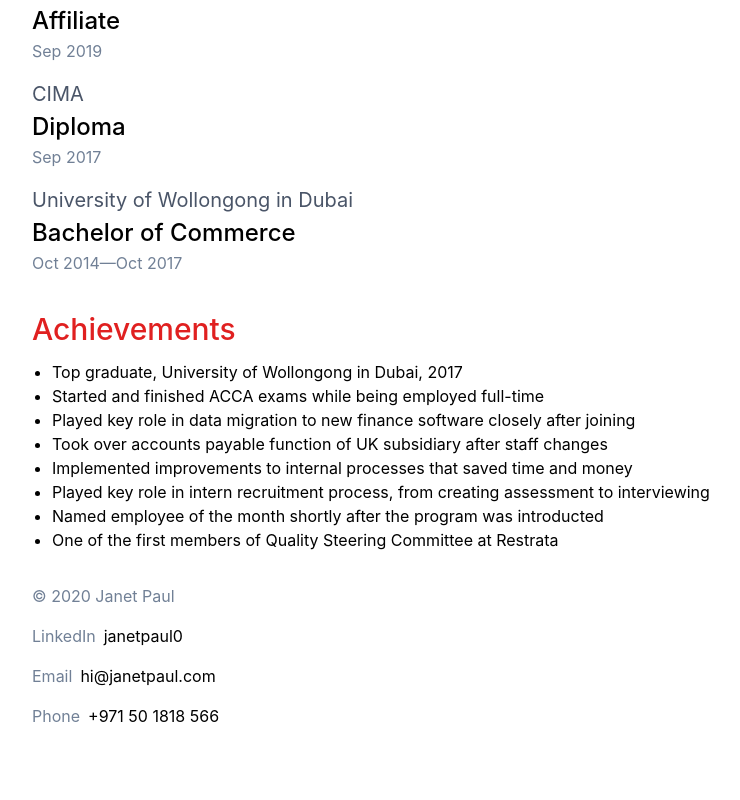
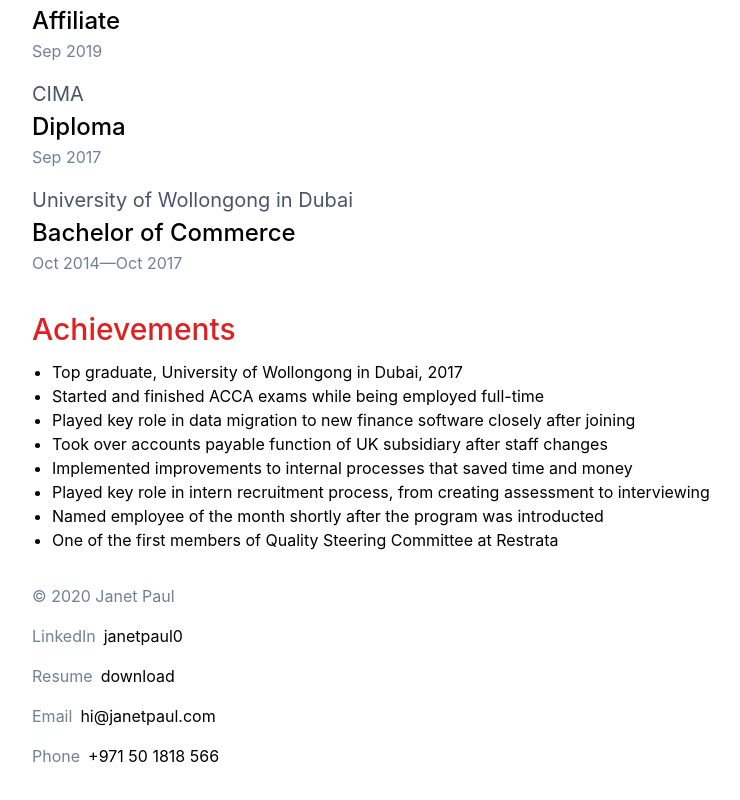
Before and after one commit to janetpaul00/janet-paul, a Next.js app: page / in a window 1280 px wide. Shown: the part 709-1509 px from the top of the page, without its empty margins (0-740 px from the left). Before the commit the page ends 1469 px from the top, so only its background shows below. Built offline with nearby package versions, Linux system fonts and the light colour scheme; a web font is replaced by a local one.

Commit message:
Resume added

```diff
--- a/pages/index.tsx
+++ b/pages/index.tsx
@@ -103,6 +103,10 @@ const Home: NextPage = () => (
         <span className="text-gray-600 mr-2">LinkedIn</span>
         <span>janetpaul0</span>
       </a>
+      <a href="/Janet Paul.pdf" className="flex items-center mt-4">
+        <span className="text-gray-600 mr-2">Resume</span>
+        <span>download</span>
+      </a>
       <a href="mailto:hi@janetpaul.com" className="flex items-center mt-4">
         <span className="text-gray-600 mr-2">Email</span>
         <span>hi@janetpaul.com</span>
```
Also changed, not shown: 1 other file (tests, documents, lock files or other folders).
